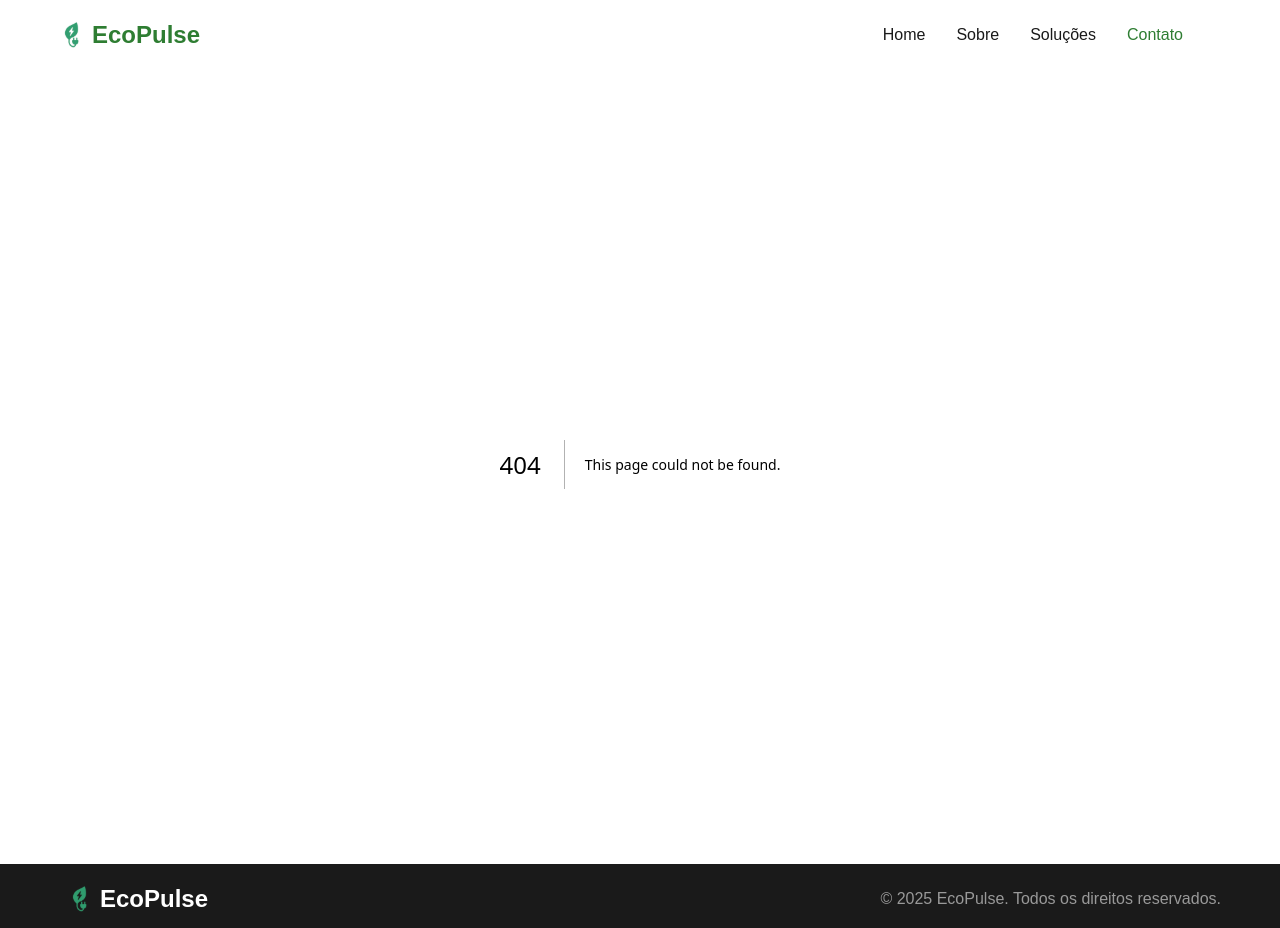
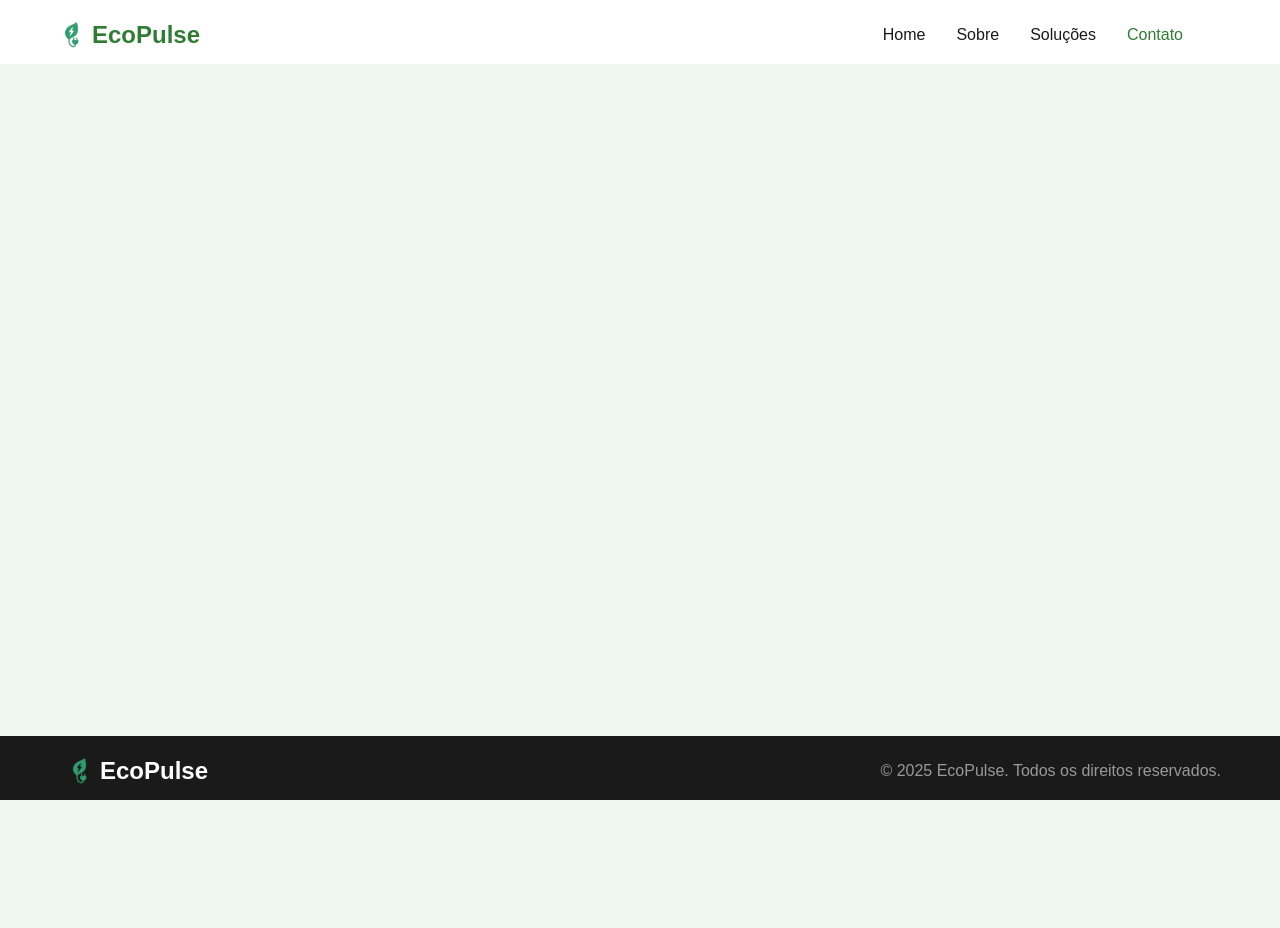
Before and after one commit to Balchaki/ecopulse, a Next.js app: page /contact in a window 1280 px wide. Before the commit this address had no page. After the commit the page ends 800 px from the top, so only its background shows below. Built offline with nearby package versions, Linux system fonts and the light colour scheme.

Commit message:
feature: create contact base page

```diff
--- /dev/null
+++ b/src/app/contact/page.module.css
@@ -0,0 +1,11 @@
+.page {
+  width: 100%;
+  min-height: calc(100vh - var(--nav-height, 0px) - var(--footer-height, 0px));
+  display: flex;
+  flex-direction: column;
+}
+
+.page main {
+  flex: 1;
+  width: 100%;
+}
--- /dev/null
+++ b/src/app/contact/page.tsx
@@ -0,0 +1,18 @@
+'use client'
+import styled from "styled-components"
+import styles from "./page.module.css"
+
+
+
+
+
+export default function Home() {
+    return (
+        <div className={styles.page}>
+            <main>
+            </main>
+        </div>
+
+    )
+
+}
--- a/src/app/solutions/page.tsx
+++ b/src/app/solutions/page.tsx
@@ -11,7 +11,6 @@ const Title = styled.h1`
     font-style: normal;
     font-weight: 700;
     line-height: 54px;
-
     margin-top: 41px;
 `
 
```
